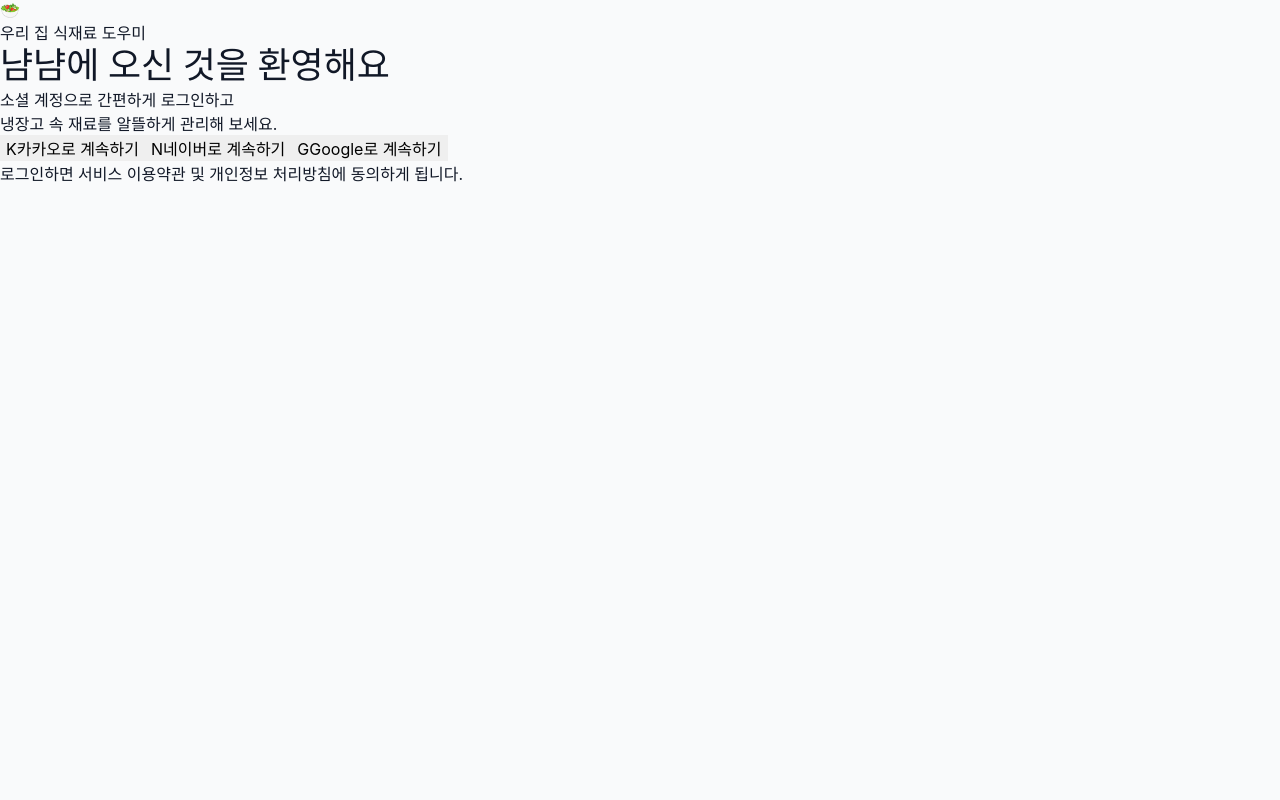
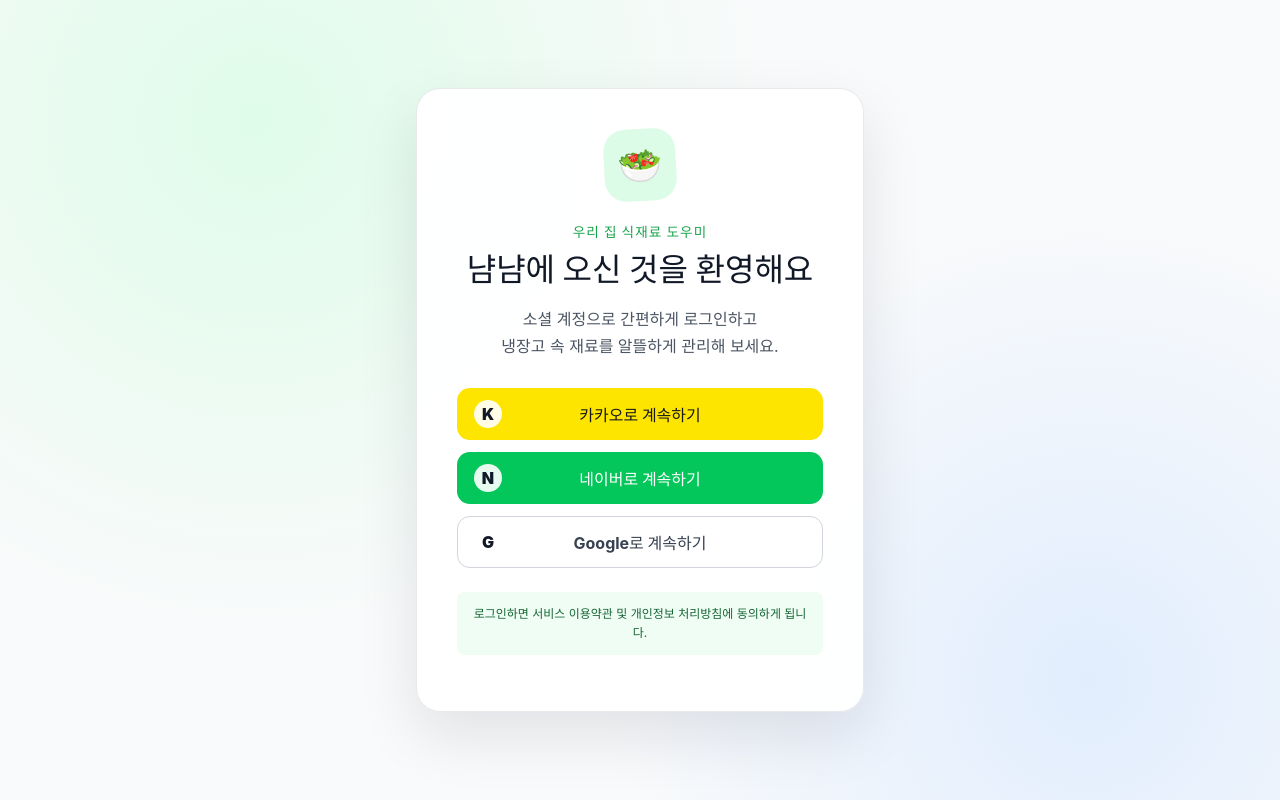
Before and after one commit to BoyunLee/J2L_YumYum, a Vue app in the folder FrontEnd/: page / in a window 1280 px wide. Built offline with nearby package versions, Linux system fonts and the light colour scheme; no server answers.

Commit message:
style: add auth and data state styling

```diff
--- a/FrontEnd/src/style.css
+++ b/FrontEnd/src/style.css
@@ -110,7 +110,160 @@
 
 .header-actions {
   display: flex;
+  align-items: center;
+  gap: 0.75rem;
   justify-content: flex-end;
+}
+
+.logout-btn {
+  cursor: pointer;
+  border-radius: 0.65rem;
+  padding: 0.55rem 0.85rem;
+  background: var(--gray-100);
+  color: var(--gray-700);
+  font-size: 0.85rem;
+  font-weight: 700;
+}
+
+.logout-btn:hover {
+  background: var(--gray-200);
+}
+
+.login-page,
+.oauth-callback {
+  min-height: 100svh;
+  display: grid;
+  place-items: center;
+  padding: 2rem 1rem;
+  background:
+    radial-gradient(circle at 20% 15%, rgb(220 252 231 / 0.9), transparent 32rem),
+    radial-gradient(circle at 85% 85%, rgb(219 234 254 / 0.8), transparent 30rem),
+    var(--gray-50);
+}
+
+.login-card {
+  width: min(100%, 28rem);
+  border: 1px solid rgb(229 231 235 / 0.9);
+  border-radius: 1.5rem;
+  padding: 2.5rem;
+  background: rgb(255 255 255 / 0.94);
+  box-shadow: 0 24px 60px rgb(15 23 42 / 0.1);
+  text-align: center;
+}
+
+.login-brand {
+  display: grid;
+  place-items: center;
+  width: 4.5rem;
+  height: 4.5rem;
+  margin: 0 auto 1.25rem;
+  border-radius: 1.35rem;
+  background: var(--green-soft);
+  font-size: 2.25rem;
+  transform: rotate(-3deg);
+}
+
+.login-eyebrow {
+  margin: 0 0 0.55rem;
+  color: var(--green);
+  font-size: 0.85rem;
+  font-weight: 800;
+  letter-spacing: 0.08em;
+}
+
+.login-card h1 {
+  margin: 0;
+  color: var(--gray-900);
+  font-size: clamp(1.65rem, 5vw, 2rem);
+  line-height: 1.25;
+}
+
+.login-description {
+  margin: 1rem 0 1.75rem;
+  color: var(--gray-600);
+  line-height: 1.7;
+}
+
+.oauth-buttons {
+  display: grid;
+  gap: 0.75rem;
+}
+
+.oauth-button {
+  position: relative;
+  display: flex;
+  align-items: center;
+  justify-content: center;
+  min-height: 3.25rem;
+  cursor: pointer;
+  border: 1px solid transparent;
+  border-radius: 0.8rem;
+  padding: 0.75rem 1rem;
+  font-weight: 750;
+  transition: transform 150ms ease, box-shadow 150ms ease;
+}
+
+.oauth-button:hover {
+  transform: translateY(-1px);
+  box-shadow: 0 8px 18px rgb(15 23 42 / 0.1);
+}
+
+.oauth-button.kakao { background: #fee500; color: #191919; }
+.oauth-button.naver { background: #03c75a; color: white; }
+.oauth-button.google { border-color: var(--gray-300); background: white; color: var(--gray-700); }
+
+.oauth-logo {
+  position: absolute;
+  left: 1rem;
+  display: grid;
+  place-items: center;
+  width: 1.75rem;
+  height: 1.75rem;
+  border-radius: 50%;
+  background: rgb(255 255 255 / 0.9);
+  color: #111827;
+  font-weight: 900;
+}
+
+.login-error {
+  margin: -0.5rem 0 1rem;
+  border-radius: 0.75rem;
+  padding: 0.8rem;
+  background: var(--red-soft);
+  color: var(--red);
+  font-size: 0.88rem;
+  line-height: 1.5;
+}
+
+.login-notice {
+  margin: 1.5rem 0 0;
+  color: var(--gray-500);
+  font-size: 0.75rem;
+  line-height: 1.55;
+}
+
+.oauth-callback {
+  align-content: center;
+  gap: 1rem;
+  color: var(--gray-600);
+  font-weight: 700;
+}
+
+.callback-spinner {
+  width: 2.5rem;
+  height: 2.5rem;
+  border: 3px solid var(--green-soft);
+  border-top-color: var(--green);
+  border-radius: 50%;
+  animation: callback-spin 700ms linear infinite;
+}
+
+@keyframes callback-spin {
+  to { transform: rotate(360deg); }
+}
+
+@media (max-width: 480px) {
+  .login-card { padding: 2rem 1.25rem; }
 }
 
 .alarm-btn {
@@ -1381,3 +1534,110 @@
     text-align: left;
   }
 }
+.form-error {
+  margin: 0;
+  color: #c0392b;
+  font-size: 0.9rem;
+}
+
+.recommendation-btn {
+  flex: 0 0 auto;
+}
+
+.recommendation-error,
+.recommendation-notice {
+  margin-bottom: 1rem;
+}
+
+.recommendation-loading {
+  display: flex;
+  min-height: 15rem;
+  align-items: center;
+  justify-content: center;
+  gap: 0.8rem;
+  color: var(--gray-600);
+}
+
+.recommendation-loading .callback-spinner {
+  width: 1.5rem;
+  height: 1.5rem;
+}
+
+.recommendation-empty {
+  display: grid;
+  min-height: 16rem;
+  place-items: center;
+  align-content: center;
+  gap: 0.65rem;
+  padding: 2rem;
+  border: 1px dashed var(--gray-300);
+  border-radius: 0.85rem;
+  color: var(--gray-600);
+  text-align: center;
+}
+
+.recommendation-empty svg {
+  width: 3rem;
+  height: 3rem;
+  color: var(--primary);
+}
+
+.recommendation-empty strong {
+  color: var(--gray-900);
+}
+
+.onboarding-page {
+  min-height: 100svh;
+  display: grid;
+  place-items: center;
+  padding: 2rem 1rem;
+  background: linear-gradient(135deg, #eff6ff, #f0fdf4);
+}
+
+.onboarding-card {
+  width: min(100%, 720px);
+  padding: 2.5rem;
+  border: 1px solid var(--gray-200);
+  border-radius: 1rem;
+  background: white;
+  box-shadow: var(--shadow-hover);
+}
+
+.onboarding-description {
+  margin-top: 0.75rem;
+  color: var(--gray-600);
+}
+
+.onboarding-form {
+  margin-top: 2rem;
+}
+
+.birth-date-fields {
+  display: grid;
+  grid-template-columns: 1.35fr 1fr 1fr;
+  gap: 0.5rem;
+}
+
+@media (max-width: 720px) {
+  .onboarding-card {
+    padding: 1.5rem 1rem;
+  }
+}
+
+.primary-btn:disabled {
+  cursor: wait;
+  opacity: 0.65;
+}
+
+.my-page { display: grid; gap: 1.5rem; }
+.profile-summary { display: flex; align-items: center; gap: 1rem; padding-bottom: 1.5rem; border-bottom: 1px solid var(--gray-200); }
+.profile-summary img, .profile-placeholder { width: 4rem; height: 4rem; border-radius: 50%; object-fit: cover; }
+.profile-placeholder { display: grid; place-items: center; color: white; background: var(--blue); font-size: 1.5rem; font-weight: 800; }
+.profile-summary strong, .profile-summary small { display: block; }
+.profile-summary small, .withdrawal-panel p { margin-top: 0.3rem; color: var(--gray-600); }
+.form-success { color: var(--green); font-weight: 700; }
+.login-notice { margin-bottom: 1rem; padding: 0.8rem; border-radius: 0.5rem; color: #166534; background: #f0fdf4; }
+.withdrawal-panel { display: grid; gap: 1rem; border-color: #fecaca; }
+.withdrawal-panel > .danger-btn { width: fit-content; }
+.withdrawal-confirm { display: grid; gap: 1rem; padding-top: 1rem; border-top: 1px solid var(--gray-200); }
+.danger-btn:disabled { cursor: not-allowed; opacity: 0.5; }
```
